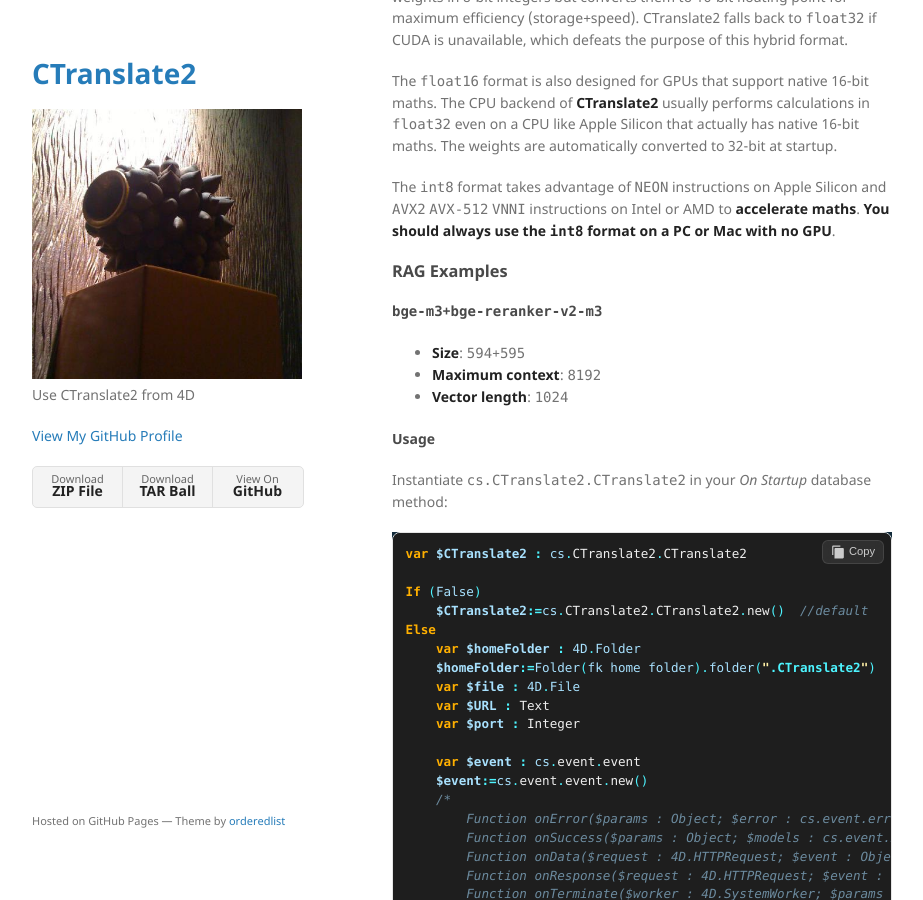
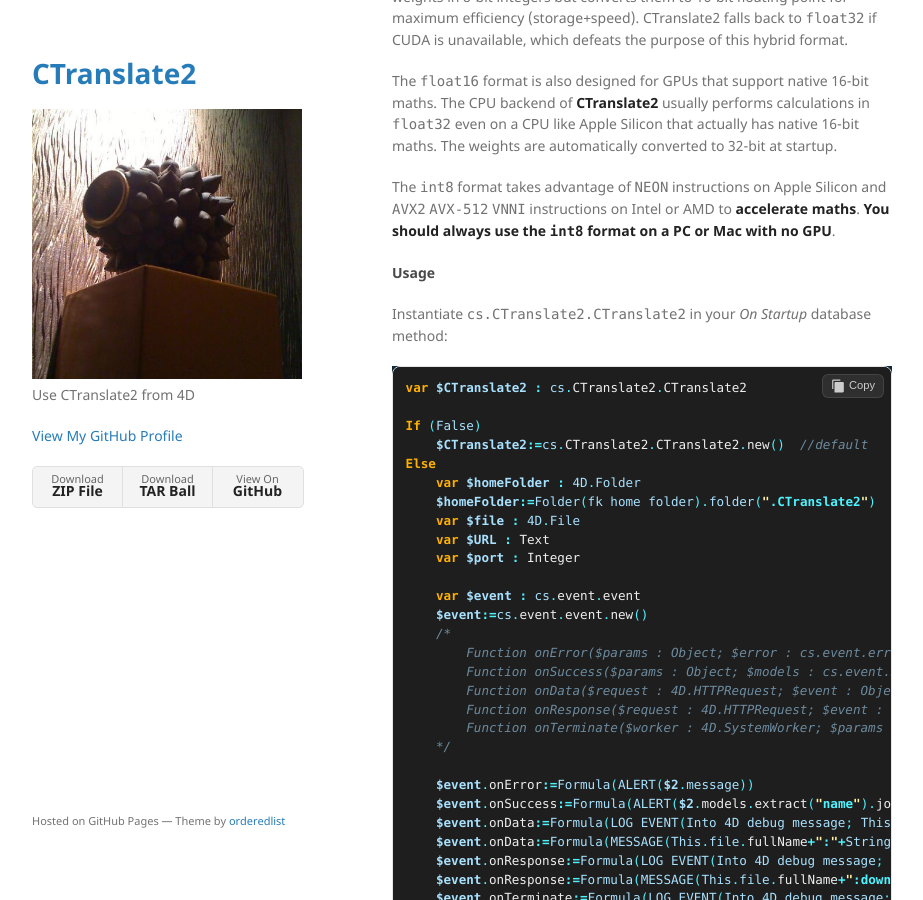
Before and after one commit to miyako/CTranslate2, a Jekyll site: the page built from index.md, in a window 1280 px wide and 900 px high, scrolled down 418 px. Shown: the whole window, without its empty margins (178-1101 px from the left). Built offline with Jekyll 4.4.1, drawn with Linux system fonts in a browser that asks for light colours.

Commit message:
Update index.md

```diff
--- a/index.md
+++ b/index.md
@@ -20,13 +20,6 @@ The `int8_float16` format is primarily designed for **NVIDIA GPUs**. It stores w
 The `float16` format is also designed for GPUs that support native 16-bit maths. The CPU backend of **CTranslate2** usually performs calculations in `float32` even on a CPU like Apple Silicon that actually has native 16-bit maths. The weights are automatically converted to 32-bit at startup.
 
 The `int8` format takes advantage of `NEON` instructions on Apple Silicon and `AVX2` `AVX-512` `VNNI` instructions on Intel or AMD to **accelerate maths**. **You should always use the `int8` format on a PC or Mac with no GPU**.
-
-### RAG Examples
-
-#### `bge-m3`+`bge-reranker-v2-m3`
-* **Size**: `594`+`595`
-* **Maximum context**: `8192`
-* **Vector length**: `1024`
 
 #### Usage
 
```
